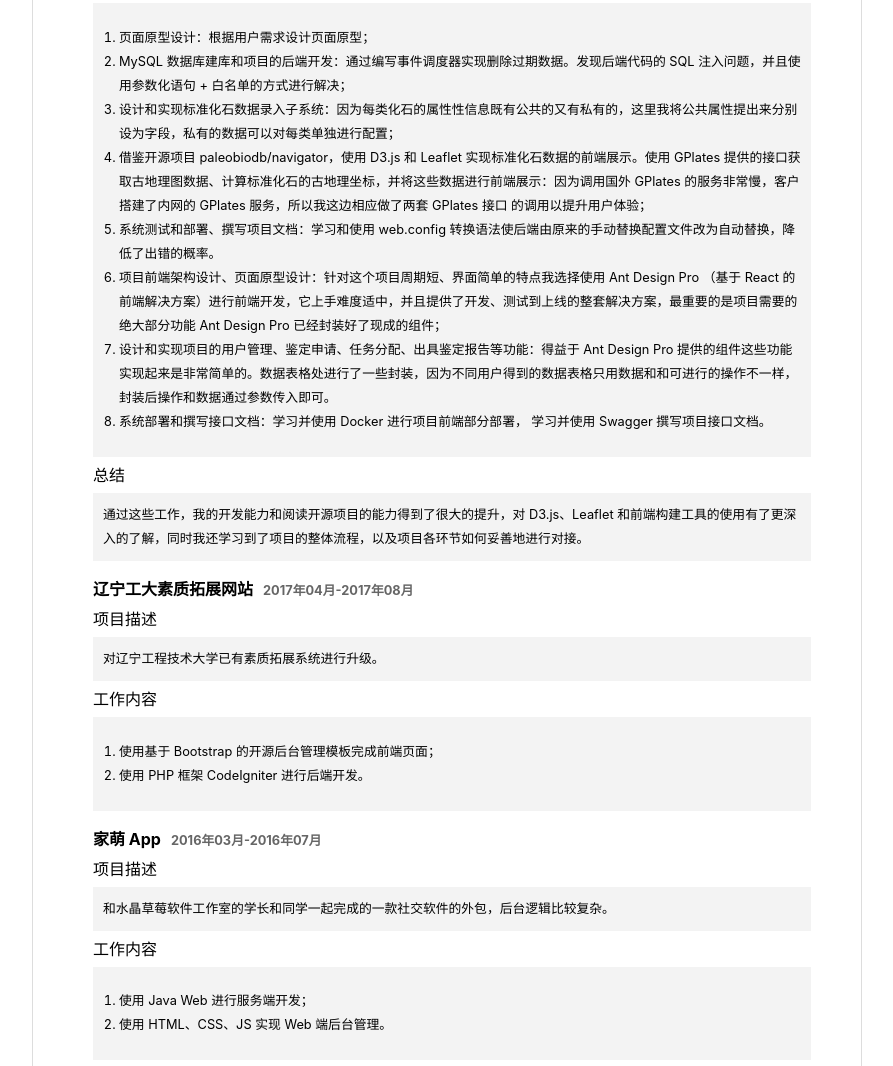
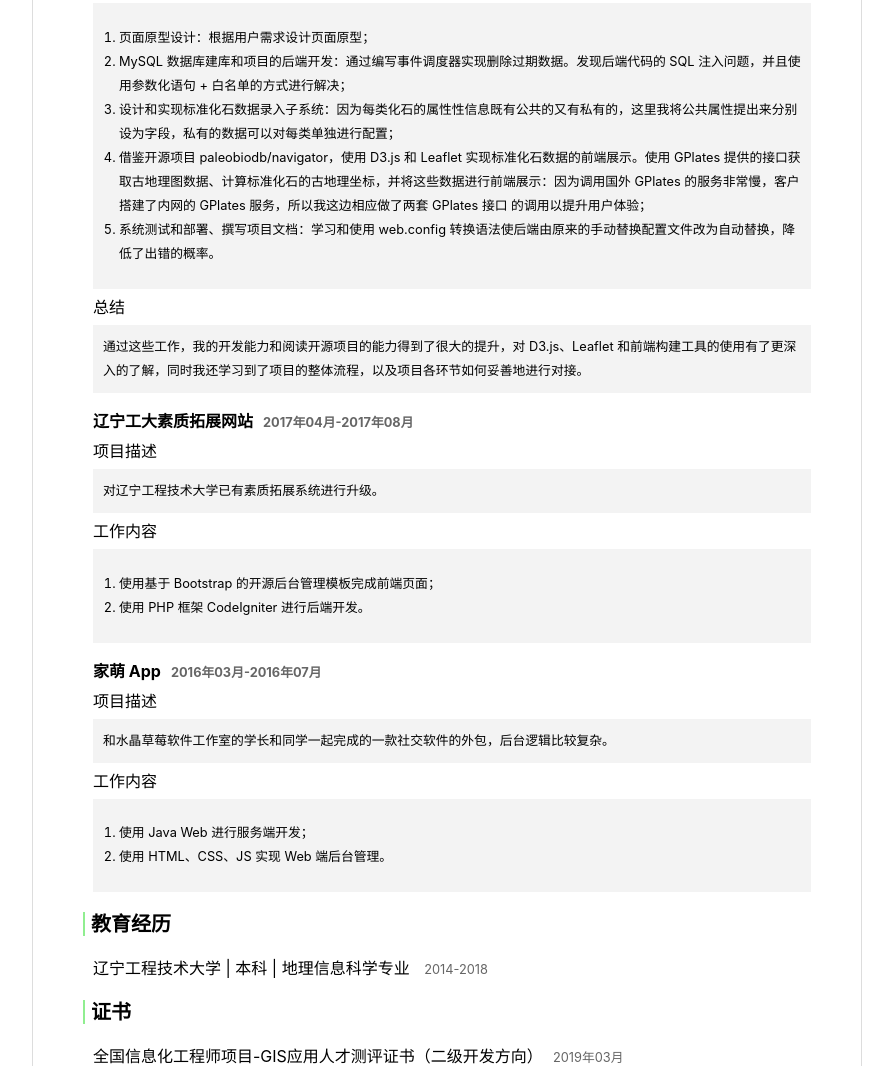
Before and after one commit to 1010543618/CV-template, a plain HTML site: page index.html in a window 1280 px wide. Shown: the part 2468-3534 px from the top of the page, without its empty margins (193-1086 px from the left). Drawn offline with Linux system fonts and the light colour scheme.

Commit message:
Update index.html

```diff
--- a/index.html
+++ b/index.html
@@ -257,22 +257,6 @@
                         系统测试和部署、撰写项目文档：学习和使用 web.config
                         转换语法使后端由原来的手动替换配置文件改为自动替换，降低了出错的概率。
                       </li>
-                      <li>
-                        项目前端架构设计、页面原型设计：针对这个项目周期短、界面简单的特点我选择使用
-                        Ant Design Pro （基于 React
-                        的前端解决方案）进行前端开发，它上手难度适中，并且提供了开发、测试到上线的整套解决方案，最重要的是项目需要的绝大部分功能
-                        Ant Design Pro 已经封装好了现成的组件；
-                      </li>
-                      <li>
-                        设计和实现项目的用户管理、鉴定申请、任务分配、出具鉴定报告等功能：得益于
-                        Ant Design Pro
-                        提供的组件这些功能实现起来是非常简单的。数据表格处进行了一些封装，因为不同用户得到的数据表格只用数据和和可进行的操作不一样，封装后操作和数据通过参数传入即可。
-                      </li>
-                      <li>
-                        系统部署和撰写接口文档：学习并使用 Docker
-                        进行项目前端部分部署， 学习并使用 Swagger
-                        撰写项目接口文档。
-                      </li>
                     </ol>
                   </dd>
                   <dt>总结</dt>
```
